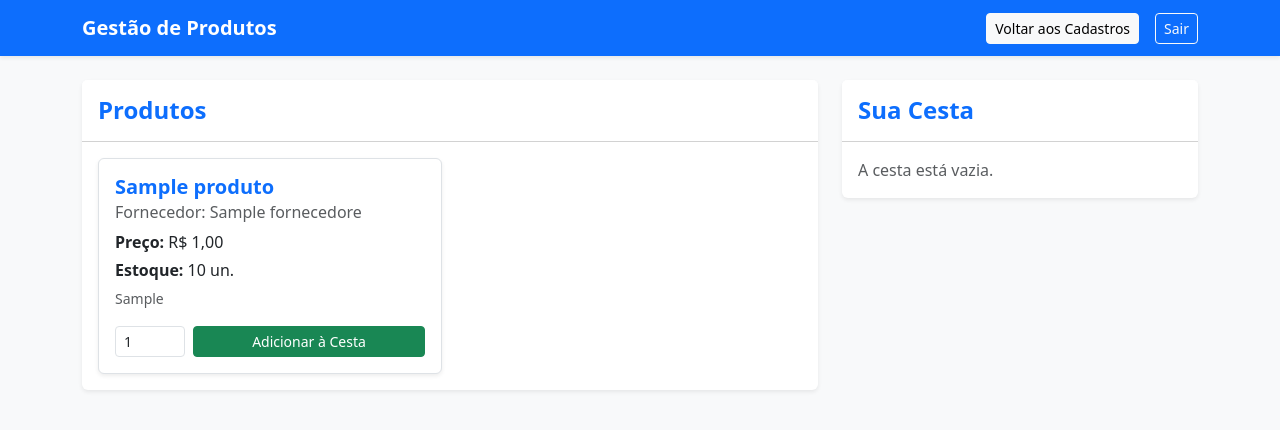
After one commit to JoaoSutile/Trabalho-Back_End, a PHP site: page /produtos.php in a window 1280 px wide. The commit adds this page. Shown: the top 430 px of the page. Run offline with PHP 8.4, Linux system fonts and the light colour scheme; tables that the repository leaves empty hold one stand-in row (values such as "Sample post").

Commit message:
Adicionando a confirmação do cadastro de produtos, juntamente com a página de Compra, cesta para visualização dos produtos e o Banco de Dados das compras

```diff
--- a/SistemaDeGestaoDeProdutos/cadastros.php
+++ b/SistemaDeGestaoDeProdutos/cadastros.php
@@ -13,18 +13,21 @@ try {
 
 <!DOCTYPE html>
 <html lang="pt-br">
+
 <head>
     <meta charset="UTF-8">
     <meta name="viewport" content="width=device-width, initial-scale=1.0">
     <title>Sistema de Gestão - Cadastros</title>
     <link href="https://cdn.jsdelivr.net/npm/bootstrap@5.3.3/dist/css/bootstrap.min.css" rel="stylesheet">
 </head>
+
 <body class="bg-light">
 
     <nav class="navbar navbar-expand-lg navbar-dark bg-primary shadow-sm mb-4">
         <div class="container">
             <a class="navbar-brand fw-bold" href="#">Gestão de Produtos</a>
             <div class="d-flex align-items-center text-white">
+                <a href="produtos.php" class="btn btn-light btn-sm me-3">Ver Produtos / Cesta</a>
                 <a href="login.html" class="btn btn-outline-light btn-sm">Sair</a>
             </div>
         </div>
@@ -126,4 +129,5 @@ try {
 
     <script src="https://cdn.jsdelivr.net/npm/bootstrap@5.3.3/dist/js/bootstrap.bundle.min.js"></script>
 </body>
+
 </html>
--- /dev/null
+++ b/SistemaDeGestaoDeProdutos/produtos.php
@@ -0,0 +1,153 @@
+<?php
+session_start();
+require_once "conexao.php";
+
+if (!isset($_SESSION['cesta'])) {
+    $_SESSION['cesta'] = [];
+}
+
+// Ação de adicionar produto à cesta
+if (isset($_POST['acao']) && $_POST['acao'] === 'adicionar_cesta') {
+    $id_prod = $_POST['produto_id'];
+    $qtd = (int)($_POST['qtd_cesta'] ?? 1);
+
+    if (isset($_SESSION['cesta'][$id_prod])) {
+        $_SESSION['cesta'][$id_prod] += $qtd;
+    } else {
+        $_SESSION['cesta'][$id_prod] = $qtd;
+    }
+    header("Location: produtos.php");
+    exit;
+}
+
+// Ação de limpar a cesta
+if (isset($_GET['limpar_cesta'])) {
+    $_SESSION['cesta'] = [];
+    header("Location: produtos.php");
+    exit;
+}
+
+// Buscar produtos e dados dos fornecedores
+try {
+    $sql = "SELECT p.*, f.nome AS nome_fornecedor
+            FROM produtos p
+            INNER JOIN fornecedores f ON p.id_fornecedor = f.id
+            ORDER BY p.id DESC";
+    $stmt = $pdo->query($sql);
+    $produtos = $stmt->fetchAll(PDO::FETCH_ASSOC);
+} catch (PDOException $e) {
+    $produtos = [];
+}
+?>
+<!DOCTYPE html>
+<html lang="pt-br">
+<head>
+    <meta charset="UTF-8">
+    <meta name="viewport" content="width=device-width, initial-scale=1.0">
+    <title>Sistema de Gestão - Produtos e Cesta</title>
+    <link href="https://cdn.jsdelivr.net/npm/bootstrap@5.3.3/dist/css/bootstrap.min.css" rel="stylesheet">
+</head>
+<body class="bg-light">
+
+    <nav class="navbar navbar-expand-lg navbar-dark bg-primary shadow-sm mb-4">
+        <div class="container">
+            <a class="navbar-brand fw-bold" href="#">Gestão de Produtos</a>
+            <div class="d-flex align-items-center text-white">
+                <a href="cadastros.php" class="btn btn-light btn-sm me-3">Voltar aos Cadastros</a>
+                <a href="login.html" class="btn btn-outline-light btn-sm">Sair</a>
+            </div>
+        </div>
+    </nav>
+
+    <div class="container mb-5">
+        <div class="row g-4">
+
+            <!-- LISTA DE PRODUTOS -->
+            <div class="col-lg-8">
+                <div class="card shadow-sm border-0">
+                    <div class="card-header bg-white py-3">
+                        <h4 class="card-title m-0 text-primary fw-bold">Produtos</h4>
+                    </div>
+                    <div class="card-body p-3">
+                        <?php if (empty($produtos)): ?>
+                            <p class="text-muted">Nenhum produto cadastrado no momento.</p>
+                        <?php else: ?>
+                            <div class="row row-cols-1 row-cols-md-2 g-3">
+                                <?php foreach ($produtos as $p): ?>
+                                    <div class="col">
+                                        <div class="card h-100 border shadow-sm">
+                                            <div class="card-body">
+                                                <h5 class="card-title text-primary fw-semibold"><?= htmlspecialchars($p['nome']); ?></h5>
+                                                <h6 class="card-subtitle mb-2 text-muted">Fornecedor: <?= htmlspecialchars($p['nome_fornecedor']); ?></h6>
+                                                <p class="card-text mb-1"><strong>Preço:</strong> R$ <?= number_format($p['preco'], 2, ',', '.'); ?></p>
+                                                <p class="card-text mb-1"><strong>Estoque:</strong> <?= $p['quantidade']; ?> un.</p>
+                                                <p class="card-text mb-2"><small class="text-muted"><?= htmlspecialchars($p['categoria']); ?></small></p>
+
+                                                <form action="produtos.php" method="POST" class="d-flex align-items-center mt-3">
+                                                    <input type="hidden" name="acao" value="adicionar_cesta">
+                                                    <input type="hidden" name="produto_id" value="<?= $p['id']; ?>">
+                                                    <input type="number" name="qtd_cesta" class="form-control form-control-sm me-2" value="1" min="1" max="<?= $p['quantidade']; ?>" style="width: 70px;">
+                                                    <button type="submit" class="btn btn-sm btn-success w-100">Adicionar à Cesta</button>
+                                                </form>
+                                            </div>
+                                        </div>
+                                    </div>
+                                <?php endforeach; ?>
+                            </div>
+                        <?php endif; ?>
+                    </div>
+                </div>
+            </div>
+
+            <div class="col-lg-4">
+                <div class="card shadow-sm border-0">
+                    <div class="card-header bg-white py-3 d-flex justify-content-between align-items-center">
+                        <h4 class="card-title m-0 text-primary fw-bold">Sua Cesta</h4>
+                        <?php if (!empty($_SESSION['cesta'])): ?>
+                            <a href="produtos.php?limpar_cesta=1" class="btn btn-outline-danger btn-sm">Esvaziar</a>
+                        <?php endif; ?>
+                    </div>
+                    <div class="card-body p-3">
+                        <?php if (empty($_SESSION['cesta'])): ?>
+                            <p class="text-muted m-0">A cesta está vazia.</p>
+                        <?php else: ?>
+                            <ul class="list-group list-group-flush mb-3">
+                                <?php
+                                $totalGeral = 0;
+                                foreach ($_SESSION['cesta'] as $prodId => $qtdItem):
+                                    $stmtP = $pdo->prepare("SELECT nome, preco FROM produtos WHERE id = :id");
+                                    $stmtP->bindValue(":id", $prodId);
+                                    $stmtP->execute();
+                                    $item = $stmtP->fetch(PDO::FETCH_ASSOC);
+                                    if ($item):
+                                        $subtotal = $item['preco'] * $qtdItem;
+                                        $totalGeral += $subtotal;
+                                ?>
+                                    <li class="list-group-item d-flex justify-content-between align-items-center px-0">
+                                        <div>
+                                            <h6 class="my-0 fw-semibold"><?= htmlspecialchars($item['nome']); ?></h6>
+                                            <small class="text-muted"><?= $qtdItem; ?> x R$ <?= number_format($item['preco'], 2, ',', '.'); ?></small>
+                                        </div>
+                                        <span class="text-success fw-bold">R$ <?= number_format($subtotal, 2, ',', '.'); ?></span>
+                                    </li>
+                                <?php
+                                    endif;
+                                endforeach;
+                                ?>
+                            </ul>
+                            <hr>
+                            <div class="d-flex justify-content-between fw-bold fs-5">
+                                <span>Total:</span>
+                                <span class="text-primary">R$ <?= number_format($totalGeral, 2, ',', '.'); ?></span>
+                            </div>
+                        <?php endif; ?>
+                    </div>
+                </div>
+            </div>
+
+        </div>
+    </div>
+
+    <script src="https://cdn.jsdelivr.net/npm/bootstrap@5.3.3/dist/js/bootstrap.bundle.min.js"></script>
+</body>
+</html>
```
Also changed, not shown: SistemaDeGestaoDeProdutos/cadastrar_produto.php (added, +44 -0 lines), SistemaDeGestaoDeProdutos/sistema_produtos.sql (+13 -0 lines).
